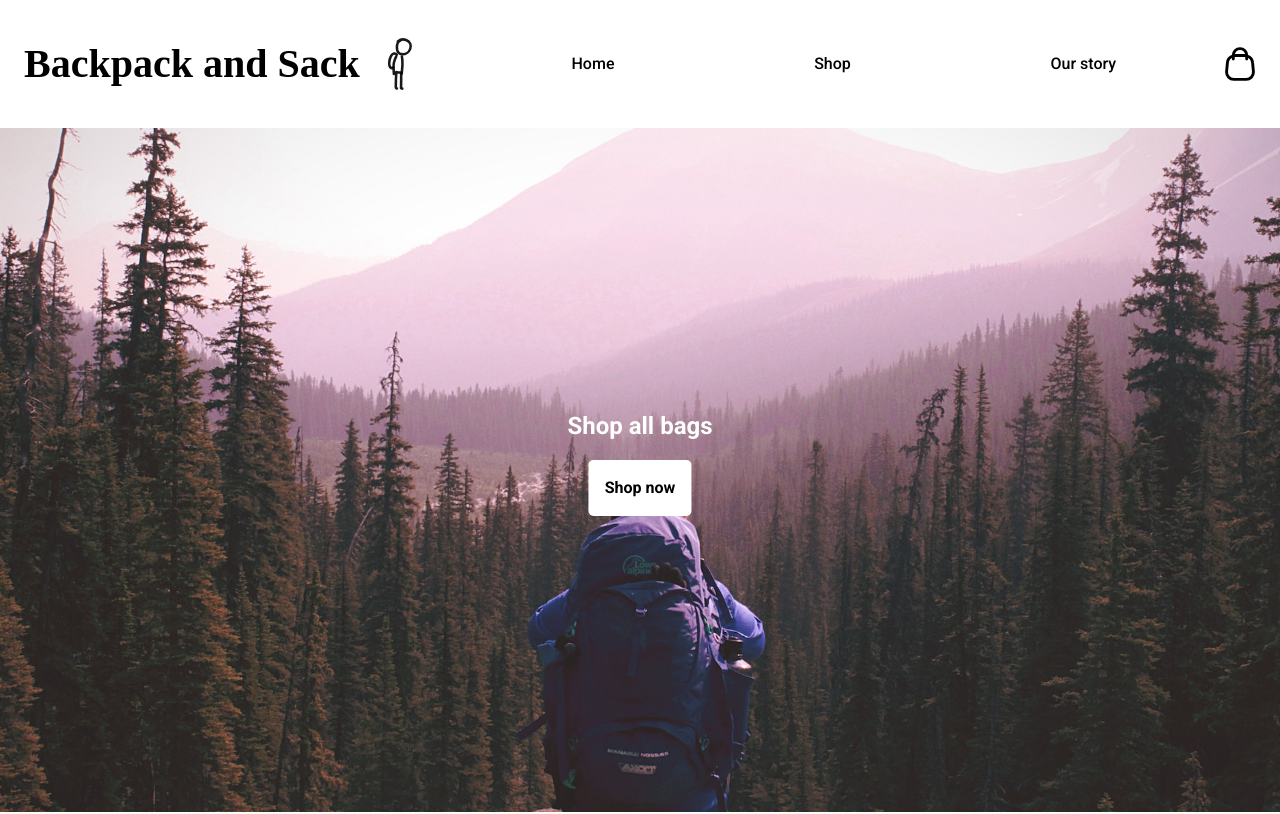
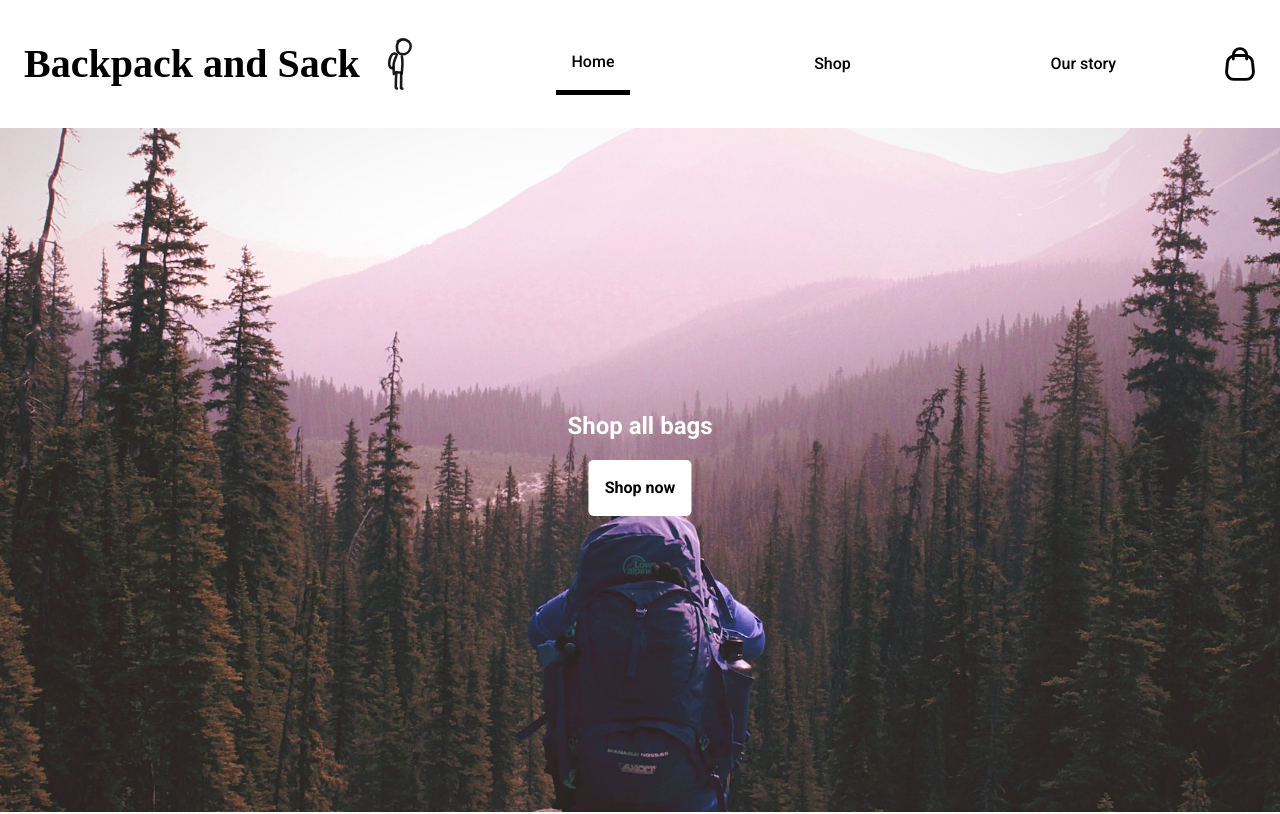
Before and after one commit to dave-forbes/shopping-cart, a React (Vite) app in the folder shopping-cart/: page / in a window 1280 px wide. Shown: the top 814 px of the page. Built offline with nearby package versions, Linux system fonts and the light colour scheme; a web font is replaced by a local one.

Commit message:
changed links to nav links and conditionally applied active class

```diff
--- a/shopping-cart/src/components/Header/Header.jsx
+++ b/shopping-cart/src/components/Header/Header.jsx
@@ -1,6 +1,6 @@
 import Logo from "../../assets/svg/logo";
 import ShoppingBag from "../ShoppingBag/ShoppingBag";
-import { Link } from "react-router-dom";
+import { NavLink } from "react-router-dom";
 import styles from "./Header.module.css";
 import PropTypes from "prop-types";
 
@@ -13,9 +13,24 @@ const Header = ({ bag }) => {
       </div>
       <nav className={styles.mainNav}>
         <ul>
-          <Link to="/">Home</Link>
-          <Link to="/shop">Shop</Link>
-          <Link to="/ourstory">Our story</Link>
+          <NavLink
+            className={({ isActive }) => (isActive ? styles.active : "")}
+            to="/"
+          >
+            Home
+          </NavLink>
+          <NavLink
+            className={({ isActive }) => (isActive ? styles.active : "")}
+            to="/shop"
+          >
+            Shop
+          </NavLink>
+          <NavLink
+            className={({ isActive }) => (isActive ? styles.active : "")}
+            to="/ourstory"
+          >
+            Our story
+          </NavLink>
         </ul>
       </nav>
       <ShoppingBag bag={bag} />
--- a/shopping-cart/src/components/Header/Header.module.css
+++ b/shopping-cart/src/components/Header/Header.module.css
@@ -64,3 +64,7 @@ li {
 .mainNav a:focus {
   border-bottom: 5px solid black;
 }
+
+.mainNav a.active {
+  border-bottom: 5px solid black;
+}
```
